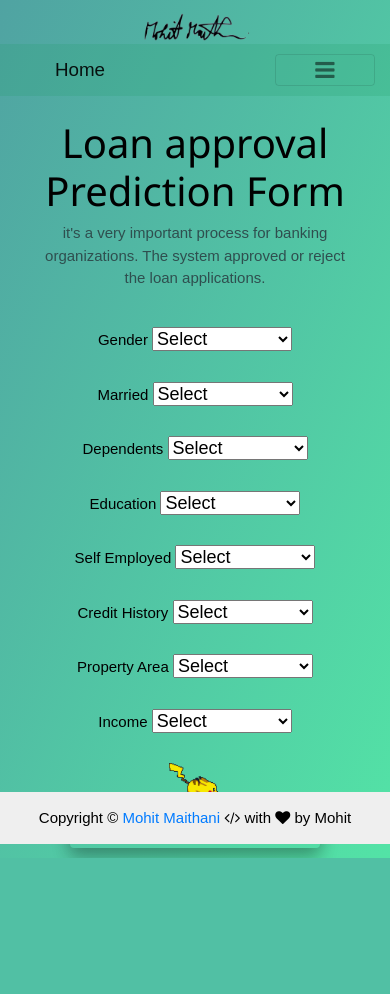
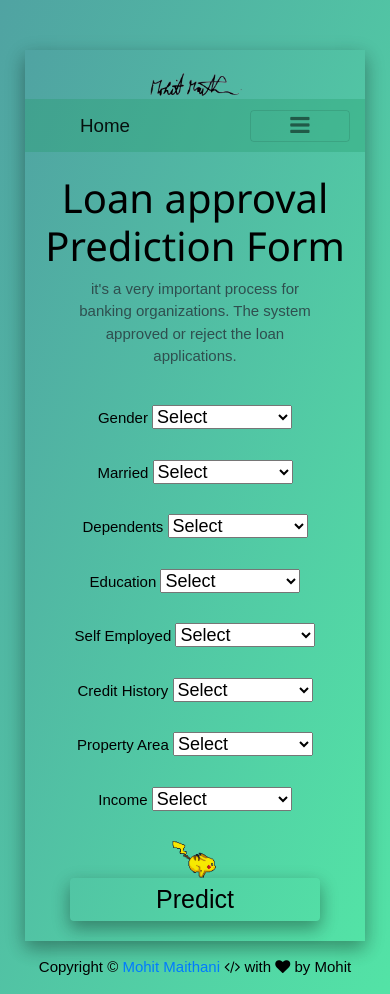
Before and after one commit to mmaithani/Loan-Approvel-ML-model-with-insights, a Flask app: page / in a window 390 px wide. Before the commit the page ends 858 px from the top, so only its background shows below. Run offline with Flask 2, Linux system fonts and the light colour scheme; parts of the project's set-up code (start-up, migrations or seed data) failed here and were passed over; some libraries are stand-ins or nearby versions.

Commit message:
updated ui for smartphone

```diff
--- a/templates/loan_application_form.html
+++ b/templates/loan_application_form.html
@@ -16,23 +16,17 @@
 <script src="https://maxcdn.bootstrapcdn.com/bootstrap/4.5.0/js/bootstrap.min.js"></script>
 
 
-<script >
-   $("#login-button").click(function(event){
-     event.preventDefault();
 
-   $('form').fadeOut(500);
-   $('.wrapper').addClass('form-success');
-});
-</script>
 <style>
 
  .footer {
-  position: fixed;
+  width: auto;
+  position: relative;
   right: 0;
   bottom: 0;
   left: 0;
   padding: 1rem;
-  background-color: #efefef;
+  background-color: transparent;
   text-align: center;
 }
 .responsive {
@@ -93,9 +87,10 @@ background: linear-gradient(to bottom right, #50a3a2 0%, #53e3a6 100%);
 }
 .container{
   box-shadow: 0 8px 16px 0 rgba(0,0,0,0.2), 0 6px 20px 0 rgba(0,0,0,0.19);
-  max-width: 450px;
+  max-width: 340px;
   margin: 0 auto;
-  padding: 10px 0;
+  margin-top: 50px;
+  padding: 20px 0;
   position: middle;
   /*height: 100%;*/
   text-align: center;
@@ -191,7 +186,7 @@ color: #004d40;
 <div class="container">
       <a href="./"> <img src="{{url_for('static', filename='sign (softer).png')}}" align="middle"alt="sign" class="sign" /></a>
 
-<nav style="background-color: rgba(32, 153, 100, 0.2);" class="navbar navbar-light light-blue lighten-4">
+<nav style="background-color: rgba(32, 153, 100, 0.3);" class="navbar navbar-light light-blue lighten-4">
 
   <!-- Navbar brand -->
   <a style="position: middle;padding-left: 40px;" class="navbar-brand" href="./">Home</a>
@@ -209,13 +204,13 @@ color: #004d40;
       <!-- <li class="nav-item active">
         <a class="nav-link" href="#">Home <span class="sr-only">(current)</span></a>
       </li>
- -->      <li class="nav-item">
+ -->      <li class="nav-item active">
         <a class="nav-link" href="https://github.com/mmaithani">Github</a>
       </li>
-      <li class="nav-item">
+      <li class="nav-item active">
         <a class="nav-link" href="https://linkedin.com/in/mohitmaithani">Linkedin</a>
       </li>
-      <li class="nav-item">
+      <li class="nav-item active">
         <a class="nav-link" href="https://twitter.com/xaret_">Twitter</a>
       </li>
        <li class="nav-item active">
@@ -304,15 +299,17 @@ color: #004d40;
     <a href="./"> <img src="{{url_for('static', filename='pikachu.gif')}}" class="responsive"align="middle"></a>
     <br>
     <!-- <button id="predict_button" type="submit"> Predict </button> -->
-    <button class="button" style="vertical-align:middle"><span>Predict </span></button>
+    <button id="login-button"class="button" style="vertical-align:middle"><span>Predict </span></button>
 </form>
+
 </div>
     <!-- </div> -->
   <!-- </div> -->
 
 </div>
-    <div class="footer">Copyright © <a href="https://mmaithani.github.io">Mohit <strong>Maithani</strong></a>
+ <div class="footer">Copyright © <a href="https://mmaithani.github.io">Mohit <strong>Maithani</strong></a>
     <i class="fa fa-code"></i> with <i class="fa fa-heart"></i> by Mohit</div>
+
 
 </body>
 
```
